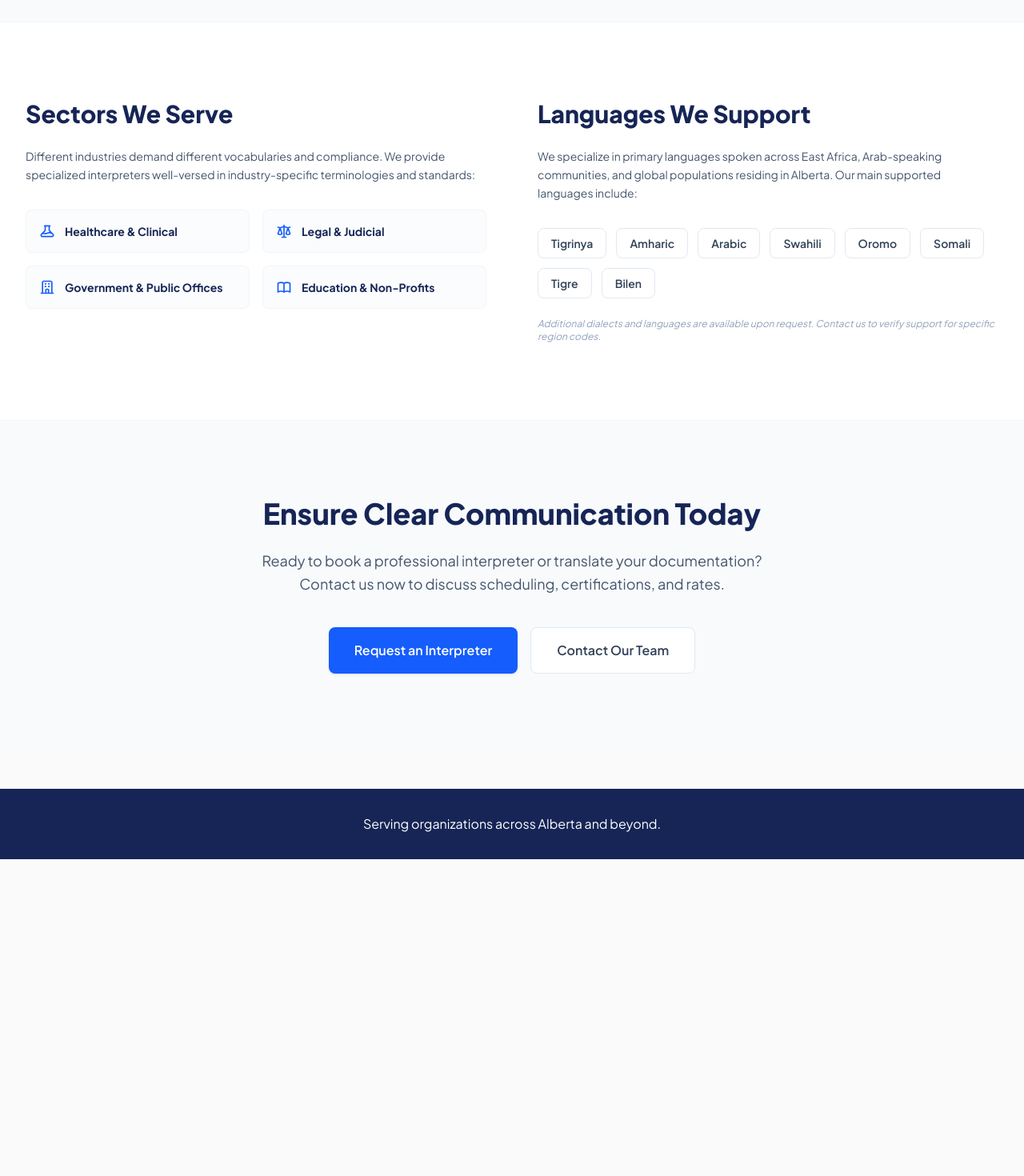
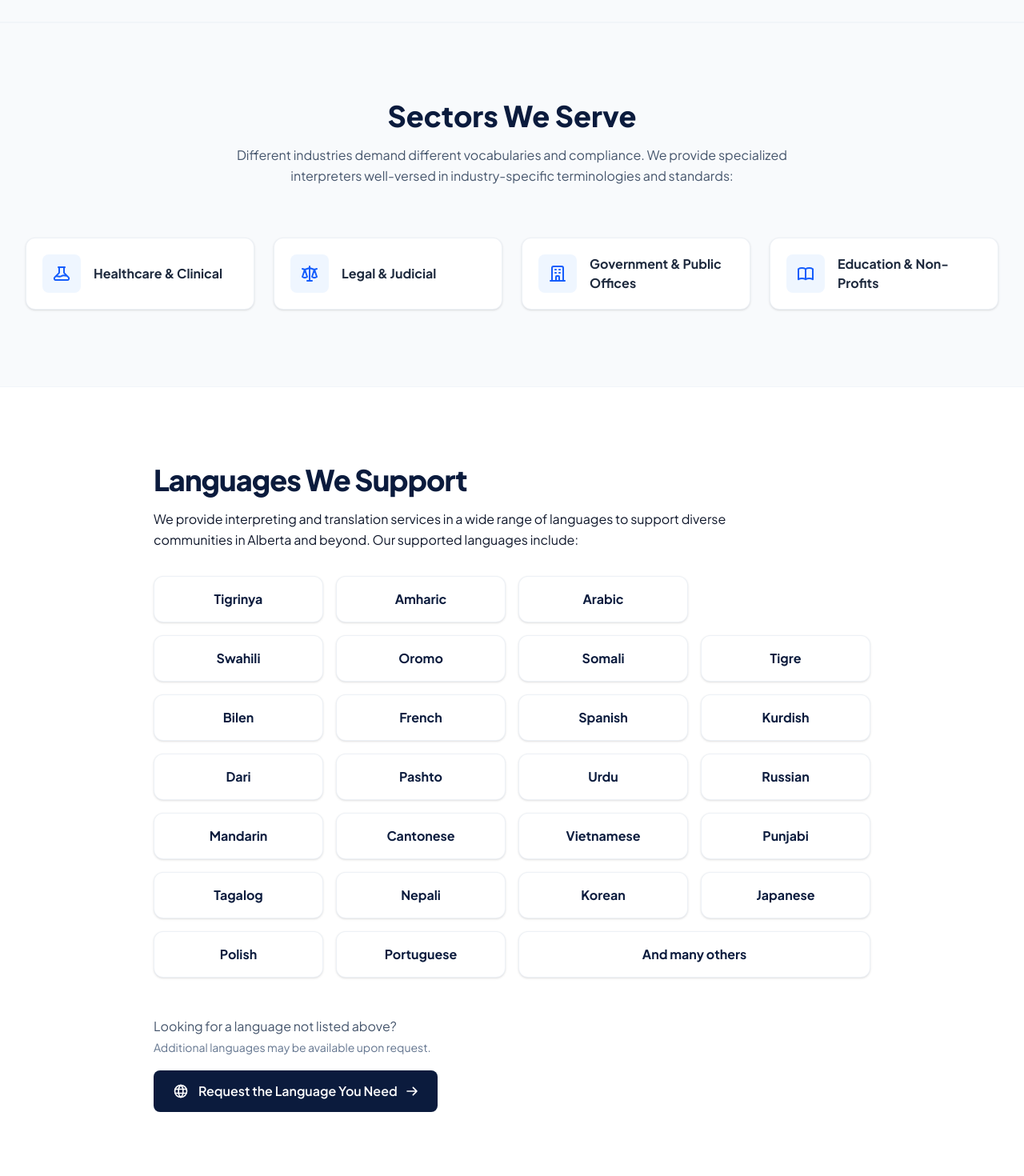
Before and after one commit to digi000/lingobridge-website, a Next.js app: page / in a window 1280 px wide. Shown: the part 2100-3570 px from the top of the page at 80% size. Before the commit the page ends 3174 px from the top, so only its background shows below. Built offline with nearby package versions, Linux system fonts and the light colour scheme.

Commit message:
Redesign Sectors We Serve and Languages We Support on homepage, and fix careers API lints

```diff
--- a/src/app/page.tsx
+++ b/src/app/page.tsx
@@ -195,66 +195,183 @@ export default function Home() {
         </div>
       </section>
 
-      {/* Industries & Core Languages Section */}
-      <section className="bg-white py-16 lg:py-24 px-4 sm:px-6 lg:px-8">
-        <div className="max-w-7xl mx-auto grid grid-cols-1 lg:grid-cols-2 gap-16">
-          {/* Industries */}
-          <div>
-            <h2 className="text-2xl lg:text-3xl font-extrabold text-blue-950 mb-6">
+      {/* Sectors We Serve Section */}
+      <section className="bg-slate-50 py-16 lg:py-24 px-4 sm:px-6 lg:px-8 border-t border-b border-slate-100">
+        <div className="max-w-7xl mx-auto">
+          <div className="text-center max-w-3xl mx-auto mb-16">
+            <h2 className="text-3xl font-extrabold text-[#0B1B3D] sm:text-4xl">
               Sectors We Serve
             </h2>
-            <p className="text-slate-600 mb-8 text-sm leading-relaxed">
+            <p className="mt-4 text-slate-600 text-base leading-relaxed">
               Different industries demand different vocabularies and compliance. We provide specialized interpreters well-versed in industry-specific terminologies and standards:
             </p>
-            <div className="grid grid-cols-1 sm:grid-cols-2 gap-4">
-              <div className="flex items-center space-x-3 p-4 border border-slate-100 rounded-lg bg-slate-50/50">
-                <svg className="h-5 w-5 text-blue-600" fill="none" viewBox="0 0 24 24" stroke="currentColor">
-                  <path strokeLinecap="round" strokeLinejoin="round" strokeWidth="2" d="M19.428 15.428a2 2 0 00-1.022-.547l-2.387-.477a6 6 0 00-3.86.517l-.318.158a6 6 0 01-3.86.517L6.05 15.21a2 2 0 00-1.806.547M8 4h8l-1 1v5.172a2 2 0 00.586 1.414l5 5c1.26 1.26.367 3.414-1.415 3.414H4.828c-1.782 0-2.674-2.154-1.414-3.414l5-5A2 2 0 009 10.172V5L8 4z" />
+          </div>
+
+          <div className="grid grid-cols-1 sm:grid-cols-2 lg:grid-cols-4 gap-6">
+            <div className="flex items-center space-x-4 p-5 border border-slate-200/60 rounded-xl bg-white shadow-sm hover:shadow-md hover:border-slate-300 transition duration-200">
+              <div className="p-3 bg-blue-50 text-blue-600 rounded-lg">
+                <svg className="h-6 w-6" fill="none" viewBox="0 0 24 24" stroke="currentColor" strokeWidth="2">
+                  <path strokeLinecap="round" strokeLinejoin="round" d="M19.428 15.428a2 2 0 00-1.022-.547l-2.387-.477a6 6 0 00-3.86.517l-.318.158a6 6 0 01-3.86.517L6.05 15.21a2 2 0 00-1.806.547M8 4h8l-1 1v5.172a2 2 0 00.586 1.414l5 5c1.26 1.26.367 3.414-1.415 3.414H4.828c-1.782 0-2.674-2.154-1.414-3.414l5-5A2 2 0 009 10.172V5L8 4z" />
                 </svg>
-                <span className="text-sm font-bold text-blue-950">Healthcare & Clinical</span>
               </div>
-              <div className="flex items-center space-x-3 p-4 border border-slate-100 rounded-lg bg-slate-50/50">
-                <svg className="h-5 w-5 text-blue-600" fill="none" viewBox="0 0 24 24" stroke="currentColor">
-                  <path strokeLinecap="round" strokeLinejoin="round" strokeWidth="2" d="M3 6l3 1m0 0l-3 9a5.002 5.002 0 006.001 0M6 7l3 9M6 7l6-2m6 2l3-1m-3 1l-3 9a5.002 5.002 0 006.001 0M18 7l3 9m-3-9l-6-2m0-2v2m0 16V5m0 16H9m3 0h3" />
+              <span className="text-base font-bold text-slate-800">Healthcare & Clinical</span>
+            </div>
+            <div className="flex items-center space-x-4 p-5 border border-slate-200/60 rounded-xl bg-white shadow-sm hover:shadow-md hover:border-slate-300 transition duration-200">
+              <div className="p-3 bg-blue-50 text-blue-600 rounded-lg">
+                <svg className="h-6 w-6" fill="none" viewBox="0 0 24 24" stroke="currentColor" strokeWidth="2">
+                  <path strokeLinecap="round" strokeLinejoin="round" d="M3 6l3 1m0 0l-3 9a5.002 5.002 0 006.001 0M6 7l3 9M6 7l6-2m6 2l3-1m-3 1l-3 9a5.002 5.002 0 006.001 0M18 7l3 9m-3-9l-6-2m0-2v2m0 16V5m0 16H9m3 0h3" />
                 </svg>
-                <span className="text-sm font-bold text-blue-950">Legal & Judicial</span>
               </div>
-              <div className="flex items-center space-x-3 p-4 border border-slate-100 rounded-lg bg-slate-50/50">
-                <svg className="h-5 w-5 text-blue-600" fill="none" viewBox="0 0 24 24" stroke="currentColor">
-                  <path strokeLinecap="round" strokeLinejoin="round" strokeWidth="2" d="M19 21V5a2 2 0 00-2-2H7a2 2 0 00-2 2v16m14 0h2m-2 0h-5m-9 0H3m2 0h5M9 7h1m-1 4h1m4-4h1m-1 4h1m-5 10v-5a1 1 0 011-1h2a1 1 0 011 1v5m-4 0h4" />
+              <span className="text-base font-bold text-slate-800">Legal & Judicial</span>
+            </div>
+            <div className="flex items-center space-x-4 p-5 border border-slate-200/60 rounded-xl bg-white shadow-sm hover:shadow-md hover:border-slate-300 transition duration-200">
+              <div className="p-3 bg-blue-50 text-blue-600 rounded-lg">
+                <svg className="h-6 w-6" fill="none" viewBox="0 0 24 24" stroke="currentColor" strokeWidth="2">
+                  <path strokeLinecap="round" strokeLinejoin="round" d="M19 21V5a2 2 0 00-2-2H7a2 2 0 00-2 2v16m14 0h2m-2 0h-5m-9 0H3m2 0h5M9 7h1m-1 4h1m4-4h1m-1 4h1m-5 10v-5a1 1 0 011-1h2a1 1 0 011 1v5m-4 0h4" />
                 </svg>
-                <span className="text-sm font-bold text-blue-950">Government & Public Offices</span>
               </div>
-              <div className="flex items-center space-x-3 p-4 border border-slate-100 rounded-lg bg-slate-50/50">
-                <svg className="h-5 w-5 text-blue-600" fill="none" viewBox="0 0 24 24" stroke="currentColor">
-                  <path strokeLinecap="round" strokeLinejoin="round" strokeWidth="2" d="M12 6.253v13m0-13C10.832 5.477 9.246 5 7.5 5S4.168 5.477 3 6.253v13C4.168 18.477 5.754 18 7.5 18s3.332.477 4.5 1.253m0-13C13.168 5.477 14.754 5 16.5 5c1.747 0 3.332.477 4.5 1.253v13C19.832 18.477 18.247 18 16.5 18c-1.746 0-3.332.477-4.5 1.253" />
+              <span className="text-base font-bold text-slate-800">Government & Public Offices</span>
+            </div>
+            <div className="flex items-center space-x-4 p-5 border border-slate-200/60 rounded-xl bg-white shadow-sm hover:shadow-md hover:border-slate-300 transition duration-200">
+              <div className="p-3 bg-blue-50 text-blue-600 rounded-lg">
+                <svg className="h-6 w-6" fill="none" viewBox="0 0 24 24" stroke="currentColor" strokeWidth="2">
+                  <path strokeLinecap="round" strokeLinejoin="round" d="M12 6.253v13m0-13C10.832 5.477 9.246 5 7.5 5S4.168 5.477 3 6.253v13C4.168 18.477 5.754 18 7.5 18s3.332.477 4.5 1.253m0-13C13.168 5.477 14.754 5 16.5 5c1.747 0 3.332.477 4.5 1.253v13C19.832 18.477 18.247 18 16.5 18c-1.746 0-3.332.477-4.5 1.253" />
                 </svg>
-                <span className="text-sm font-bold text-blue-950">Education & Non-Profits</span>
               </div>
+              <span className="text-base font-bold text-slate-800">Education & Non-Profits</span>
+            </div>
+          </div>
+        </div>
+      </section>
+
+      {/* Languages We Support Section */}
+      <section className="bg-white py-16 lg:py-24 px-4 sm:px-6 lg:px-8">
+        <div className="max-w-4xl mx-auto space-y-8">
+          <div>
+            <h2 className="text-3xl lg:text-4xl font-extrabold text-[#0B1B3D] tracking-tight mb-4">
+              Languages We Support
+            </h2>
+            <p className="text-slate-650 text-base leading-relaxed max-w-3xl">
+              We provide interpreting and translation services in a wide range of languages to support diverse communities in Alberta and beyond. Our supported languages include:
+            </p>
+          </div>
+
+          {/* Languages Grid */}
+          <div className="grid grid-cols-2 md:grid-cols-4 gap-4">
+            {/* Row 1 */}
+            <div className="bg-white border border-slate-200/60 shadow-sm rounded-xl py-3.5 px-4 text-center font-bold text-[#0B1B3D] text-base hover:border-slate-350 hover:shadow-md transition duration-200 flex items-center justify-center min-h-[58px]">
+              Tigrinya
+            </div>
+            <div className="bg-white border border-slate-200/60 shadow-sm rounded-xl py-3.5 px-4 text-center font-bold text-[#0B1B3D] text-base hover:border-slate-350 hover:shadow-md transition duration-200 flex items-center justify-center min-h-[58px]">
+              Amharic
+            </div>
+            <div className="bg-white border border-slate-200/60 shadow-sm rounded-xl py-3.5 px-4 text-center font-bold text-[#0B1B3D] text-base hover:border-slate-350 hover:shadow-md transition duration-200 flex items-center justify-center min-h-[58px]">
+              Arabic
+            </div>
+            {/* Spacer to force next items to the second row on desktop */}
+            <div className="hidden md:block" />
+
+            {/* Row 2 */}
+            <div className="bg-white border border-slate-200/60 shadow-sm rounded-xl py-3.5 px-4 text-center font-bold text-[#0B1B3D] text-base hover:border-slate-350 hover:shadow-md transition duration-200 flex items-center justify-center min-h-[58px]">
+              Swahili
+            </div>
+            <div className="bg-white border border-slate-200/60 shadow-sm rounded-xl py-3.5 px-4 text-center font-bold text-[#0B1B3D] text-base hover:border-slate-350 hover:shadow-md transition duration-200 flex items-center justify-center min-h-[58px]">
+              Oromo
+            </div>
+            <div className="bg-white border border-slate-200/60 shadow-sm rounded-xl py-3.5 px-4 text-center font-bold text-[#0B1B3D] text-base hover:border-slate-350 hover:shadow-md transition duration-200 flex items-center justify-center min-h-[58px]">
+              Somali
+            </div>
+            <div className="bg-white border border-slate-200/60 shadow-sm rounded-xl py-3.5 px-4 text-center font-bold text-[#0B1B3D] text-base hover:border-slate-350 hover:shadow-md transition duration-200 flex items-center justify-center min-h-[58px]">
+              Tigre
+            </div>
+
+            {/* Row 3 */}
+            <div className="bg-white border border-slate-200/60 shadow-sm rounded-xl py-3.5 px-4 text-center font-bold text-[#0B1B3D] text-base hover:border-slate-350 hover:shadow-md transition duration-200 flex items-center justify-center min-h-[58px]">
+              Bilen
+            </div>
+            <div className="bg-white border border-slate-200/60 shadow-sm rounded-xl py-3.5 px-4 text-center font-bold text-[#0B1B3D] text-base hover:border-slate-350 hover:shadow-md transition duration-200 flex items-center justify-center min-h-[58px]">
+              French
+            </div>
+            <div className="bg-white border border-slate-200/60 shadow-sm rounded-xl py-3.5 px-4 text-center font-bold text-[#0B1B3D] text-base hover:border-slate-350 hover:shadow-md transition duration-200 flex items-center justify-center min-h-[58px]">
+              Spanish
+            </div>
+            <div className="bg-white border border-slate-200/60 shadow-sm rounded-xl py-3.5 px-4 text-center font-bold text-[#0B1B3D] text-base hover:border-slate-350 hover:shadow-md transition duration-200 flex items-center justify-center min-h-[58px]">
+              Kurdish
+            </div>
+
+            {/* Row 4 */}
+            <div className="bg-white border border-slate-200/60 shadow-sm rounded-xl py-3.5 px-4 text-center font-bold text-[#0B1B3D] text-base hover:border-slate-350 hover:shadow-md transition duration-200 flex items-center justify-center min-h-[58px]">
+              Dari
+            </div>
+            <div className="bg-white border border-slate-200/60 shadow-sm rounded-xl py-3.5 px-4 text-center font-bold text-[#0B1B3D] text-base hover:border-slate-350 hover:shadow-md transition duration-200 flex items-center justify-center min-h-[58px]">
+              Pashto
+            </div>
+            <div className="bg-white border border-slate-200/60 shadow-sm rounded-xl py-3.5 px-4 text-center font-bold text-[#0B1B3D] text-base hover:border-slate-350 hover:shadow-md transition duration-200 flex items-center justify-center min-h-[58px]">
+              Urdu
+            </div>
+            <div className="bg-white border border-slate-200/60 shadow-sm rounded-xl py-3.5 px-4 text-center font-bold text-[#0B1B3D] text-base hover:border-slate-350 hover:shadow-md transition duration-200 flex items-center justify-center min-h-[58px]">
+              Russian
+            </div>
+
+            {/* Row 5 */}
+            <div className="bg-white border border-slate-200/60 shadow-sm rounded-xl py-3.5 px-4 text-center font-bold text-[#0B1B3D] text-base hover:border-slate-350 hover:shadow-md transition duration-200 flex items-center justify-center min-h-[58px]">
+              Mandarin
+            </div>
+            <div className="bg-white border border-slate-200/60 shadow-sm rounded-xl py-3.5 px-4 text-center font-bold text-[#0B1B3D] text-base hover:border-slate-350 hover:shadow-md transition duration-200 flex items-center justify-center min-h-[58px]">
+              Cantonese
+            </div>
+            <div className="bg-white border border-slate-200/60 shadow-sm rounded-xl py-3.5 px-4 text-center font-bold text-[#0B1B3D] text-base hover:border-slate-350 hover:shadow-md transition duration-200 flex items-center justify-center min-h-[58px]">
+              Vietnamese
+            </div>
+            <div className="bg-white border border-slate-200/60 shadow-sm rounded-xl py-3.5 px-4 text-center font-bold text-[#0B1B3D] text-base hover:border-slate-350 hover:shadow-md transition duration-200 flex items-center justify-center min-h-[58px]">
+              Punjabi
+            </div>
+
+            {/* Row 6 */}
+            <div className="bg-white border border-slate-200/60 shadow-sm rounded-xl py-3.5 px-4 text-center font-bold text-[#0B1B3D] text-base hover:border-slate-350 hover:shadow-md transition duration-200 flex items-center justify-center min-h-[58px]">
+              Tagalog
+            </div>
+            <div className="bg-white border border-slate-200/60 shadow-sm rounded-xl py-3.5 px-4 text-center font-bold text-[#0B1B3D] text-base hover:border-slate-350 hover:shadow-md transition duration-200 flex items-center justify-center min-h-[58px]">
+              Nepali
+            </div>
+            <div className="bg-white border border-slate-200/60 shadow-sm rounded-xl py-3.5 px-4 text-center font-bold text-[#0B1B3D] text-base hover:border-slate-350 hover:shadow-md transition duration-200 flex items-center justify-center min-h-[58px]">
+              Korean
+            </div>
+            <div className="bg-white border border-slate-200/60 shadow-sm rounded-xl py-3.5 px-4 text-center font-bold text-[#0B1B3D] text-base hover:border-slate-350 hover:shadow-md transition duration-200 flex items-center justify-center min-h-[58px]">
+              Japanese
+            </div>
+
+            {/* Row 7 */}
+            <div className="bg-white border border-slate-200/60 shadow-sm rounded-xl py-3.5 px-4 text-center font-bold text-[#0B1B3D] text-base hover:border-slate-350 hover:shadow-md transition duration-200 flex items-center justify-center min-h-[58px]">
+              Polish
+            </div>
+            <div className="bg-white border border-slate-200/60 shadow-sm rounded-xl py-3.5 px-4 text-center font-bold text-[#0B1B3D] text-base hover:border-slate-350 hover:shadow-md transition duration-200 flex items-center justify-center min-h-[58px]">
+              Portuguese
+            </div>
+            <div className="bg-white border border-slate-200/60 shadow-sm rounded-xl py-3.5 px-4 text-center font-bold text-[#0B1B3D] text-base hover:border-slate-350 hover:shadow-md transition duration-200 flex items-center justify-center min-h-[58px] col-span-2">
+              And many others
             </div>
           </div>
 
-          {/* Languages */}
-          <div>
-            <h2 className="text-2xl lg:text-3xl font-extrabold text-blue-950 mb-6">
-              Languages We Support
-            </h2>
-            <p className="text-slate-600 mb-8 text-sm leading-relaxed">
-              We specialize in primary languages spoken across East Africa, Arab-speaking communities, and global populations residing in Alberta. Our main supported languages include:
+          <div className="space-y-4 pt-4">
+            <p className="text-slate-600 text-base leading-relaxed">
+              Looking for a language not listed above?<br />
+              <span className="text-slate-500 text-sm">Additional languages may be available upon request.</span>
             </p>
-            <div className="flex flex-wrap gap-3">
-              {['Tigrinya', 'Amharic', 'Arabic', 'Swahili', 'Oromo', 'Somali', 'Tigre', 'Bilen'].map((lang) => (
-                <span
-                  key={lang}
-                  className="px-4 py-2 border border-slate-200 bg-white rounded-lg text-sm font-semibold text-slate-700 hover:border-blue-300 transition"
-                >
-                  {lang}
-                </span>
-              ))}
-            </div>
-            <p className="text-xs text-slate-400 italic mt-6">
-              Additional dialects and languages are available upon request. Contact us to verify support for specific region codes.
-            </p>
+
+            <Link
+              href="/contact"
+              className="inline-flex items-center bg-[#0B1B3D] hover:bg-blue-900 text-white font-semibold px-6 py-3.5 rounded-lg transition duration-200"
+            >
+              <svg className="h-5 w-5 mr-3" fill="none" viewBox="0 0 24 24" stroke="currentColor" strokeWidth="2">
+                <path strokeLinecap="round" strokeLinejoin="round" d="M21 12a9 9 0 11-18 0 9 9 0 0118 0z" />
+                <path strokeLinecap="round" strokeLinejoin="round" d="M3.6 9h16.8M3.6 15h16.8M12 3a9.9 9.9 0 00-3.3 9 9.9 9.9 0 003.3 9M12 3a9.9 9.9 0 013.3 9 9.9 9.9 0 01-3.3 9" />
+              </svg>
+              <span>Request the Language You Need</span>
+              <svg className="h-4 w-4 ml-2.5" fill="none" viewBox="0 0 24 24" stroke="currentColor" strokeWidth="2.5">
+                <path strokeLinecap="round" strokeLinejoin="round" d="M14 5l7 7m0 0l-7 7m7-7H3" />
+              </svg>
+            </Link>
           </div>
         </div>
       </section>
```
Also changed, not shown: src/app/api/careers/route.ts (+7 -5 lines).
